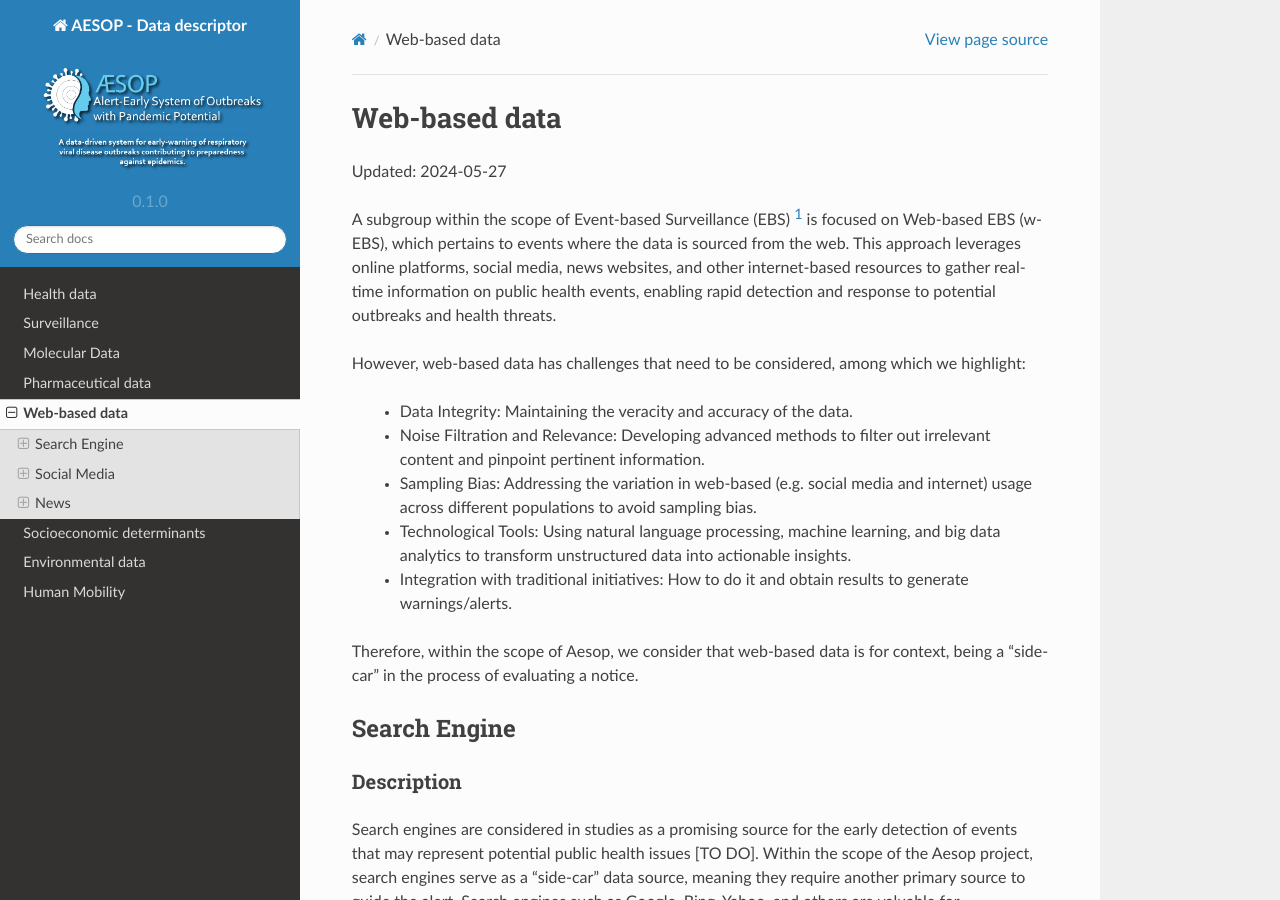
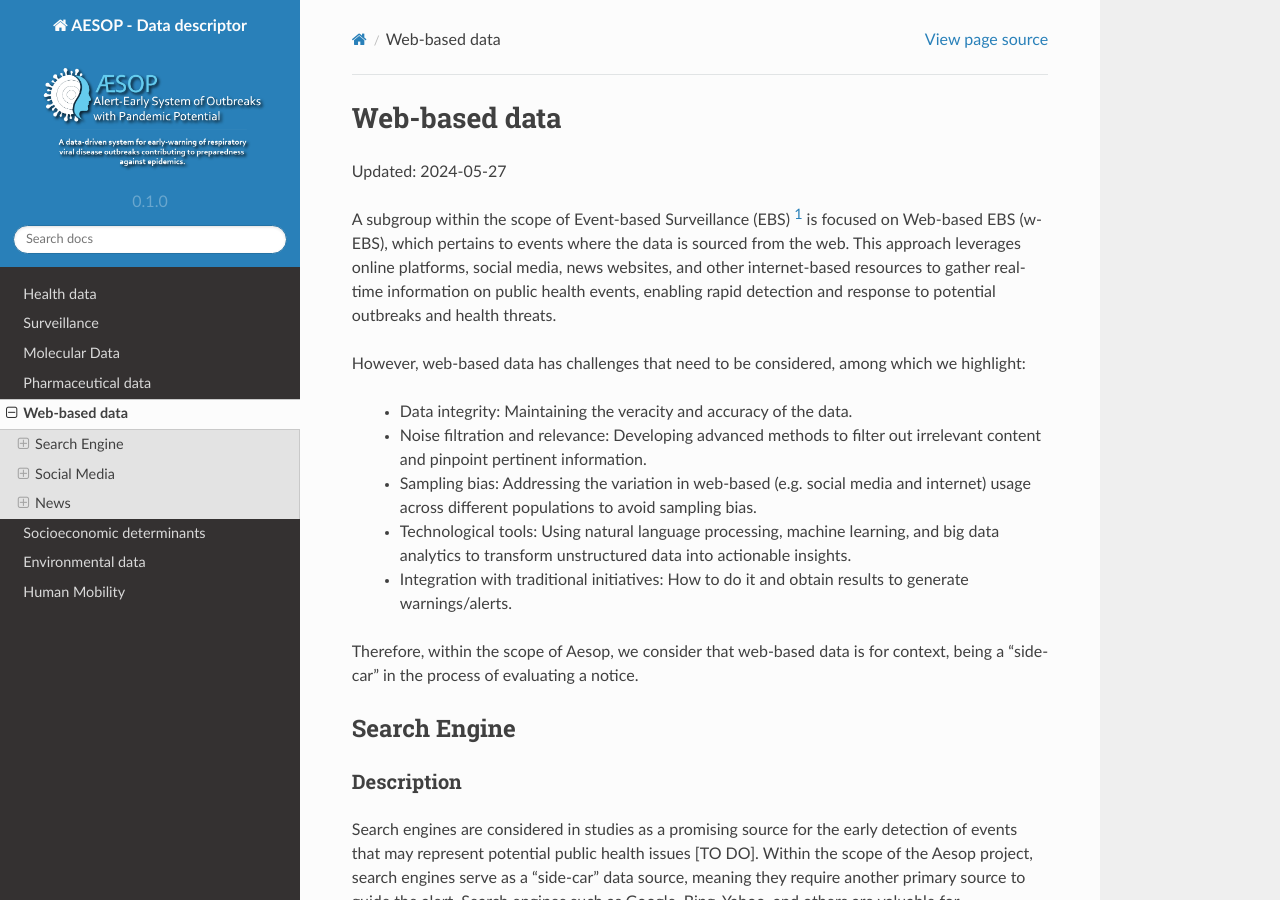
Before and after one commit to cidacslab/AESOP-Data-Documentation, a Sphinx documentation site: the page built from docs/source/web_based.rst, in a window 1280 px wide and 900 px high. Built offline with Sphinx 7.4.7 and the Read the Docs theme 2.0.0, drawn with Linux system fonts in a browser that asks for light colours.

```diff
--- a/docs/source/web_based.rst
+++ b/docs/source/web_based.rst
@@ -6,10 +6,10 @@ A subgroup within the scope of Event-based Surveillance (EBS) [1]_ is focused on
 
 However, web-based data has challenges that need to be considered, among which we highlight:
 
-      * Data Integrity: Maintaining the veracity and accuracy of the data.
-      * Noise Filtration and Relevance: Developing advanced methods to filter out irrelevant content and pinpoint pertinent information.
-      * Sampling Bias: Addressing the variation in web-based (e.g. social media and internet) usage across different populations to avoid sampling bias.
-      * Technological Tools: Using natural language processing, machine learning, and big data analytics to transform unstructured data into actionable insights.
+      * Data integrity: Maintaining the veracity and accuracy of the data.
+      * Noise filtration and relevance: Developing advanced methods to filter out irrelevant content and pinpoint pertinent information.
+      * Sampling bias: Addressing the variation in web-based (e.g. social media and internet) usage across different populations to avoid sampling bias.
+      * Technological tools: Using natural language processing, machine learning, and big data analytics to transform unstructured data into actionable insights.
       * Integration with traditional initiatives: How to do it and obtain results to generate warnings/alerts.
 
 Therefore, within the scope of Aesop, we consider that web-based data is for context, being a "side-car" in the process of evaluating a notice.
```
